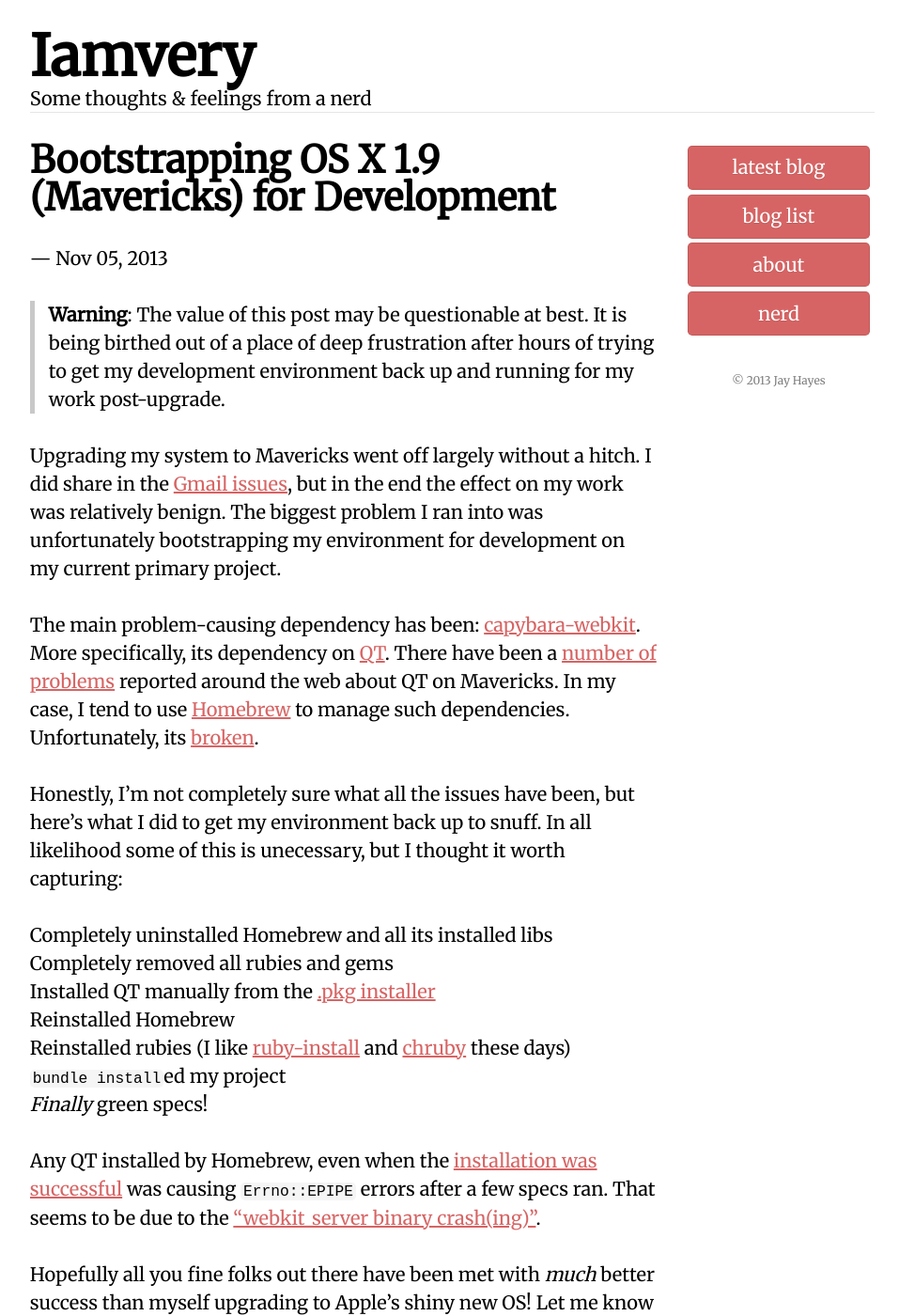
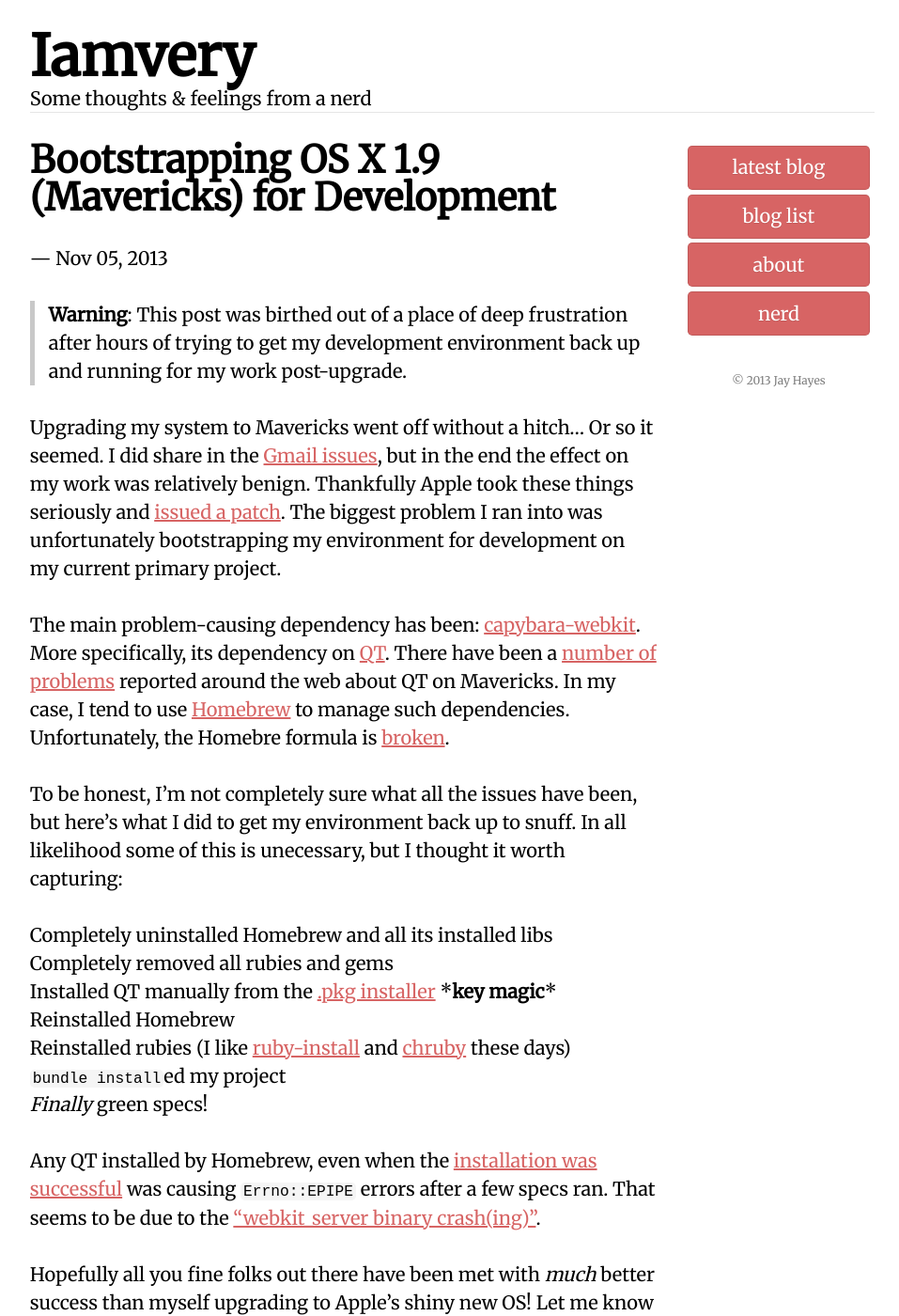
Before and after one commit to iamvery/iamvery.github.com, a Jekyll site: the page built from _posts/2013-11-05-bootstrapping-mavericks.markdown, in a window 1280 px wide and 1400 px high. Shown: the whole window at 94% size, without its empty margins (159-1116 px from the left). Built offline with Jekyll 4.4.1, drawn with Linux system fonts in a browser that asks for light colours; comment, search, counter and statistics services are not loaded.

Commit message:
Updated mavericks post

```diff
--- a/_posts/2013-11-05-bootstrapping-mavericks.markdown
+++ b/_posts/2013-11-05-bootstrapping-mavericks.markdown
@@ -5,13 +5,13 @@
          environment. Read about my experience.</p>
 ---
 
-> **Warning**: The value of this post may be questionable at best. It is being
+> **Warning**: This post was
 > birthed out of a place of deep frustration after hours of trying to get my
 > development environment back up and running for my work post-upgrade.
 
-Upgrading my system to Mavericks went off largely without a hitch. I did share
+Upgrading my system to Mavericks went off without a hitch... Or so it seemed. I did share
 in the [Gmail issues](http://www.tuaw.com/2013/10/23/how-mavericks-ruined-apple-mail-for-gmail-users/),
-but in the end the effect on my work was relatively benign. The biggest problem
+but in the end the effect on my work was relatively benign. Thankfully Apple took these things seriously and [issued a patch](http://support.apple.com/kb/DL1703). The biggest problem
 I ran into was unfortunately bootstrapping my environment for development on my
 current primary project.
 
@@ -19,15 +19,15 @@
 More specifically, its dependency on [QT](http://qt-project.org). There have been
 a [number of problems](https://www.google.com/search?q=mavericks+qt&oq=mavericks+qt&aqs=chrome..69i57j69i61.3522j0j1&sourceid=chrome&espv=210&es_sm=119&ie=UTF-8)
 reported around the web about QT on Mavericks. In my case, I tend to use [Homebrew](http://brew.sh)
-to manage such dependencies. Unfortunately, its [broken](https://github.com/mxcl/homebrew/issues/21608).
+to manage such dependencies. Unfortunately, the Homebre formula is [broken](https://github.com/mxcl/homebrew/issues/21608).
 
-Honestly, I'm not completely sure what all the issues have been, but here's what
+To be honest, I'm not completely sure what all the issues have been, but here's what
 I did to get my environment back up to snuff. In all likelihood some of this is
 unecessary, but I thought it worth capturing:
 
 * Completely uninstalled Homebrew and all its installed libs
 * Completely removed all rubies and gems
-* Installed QT manually from the [.pkg installer](http://download.qt-project.org/official_releases/qt/4.8/4.8.5/qt-mac-opensource-4.8.5.dmg)
+* Installed QT manually from the [.pkg installer](http://download.qt-project.org/official_releases/qt/4.8/4.8.5/qt-mac-opensource-4.8.5.dmg) \***key magic**\*
 * Reinstalled Homebrew
 * Reinstalled rubies (I like [ruby-install](https://github.com/postmodern/ruby-install)
   and [chruby](https://github.com/postmodern/chruby) these days)
```
